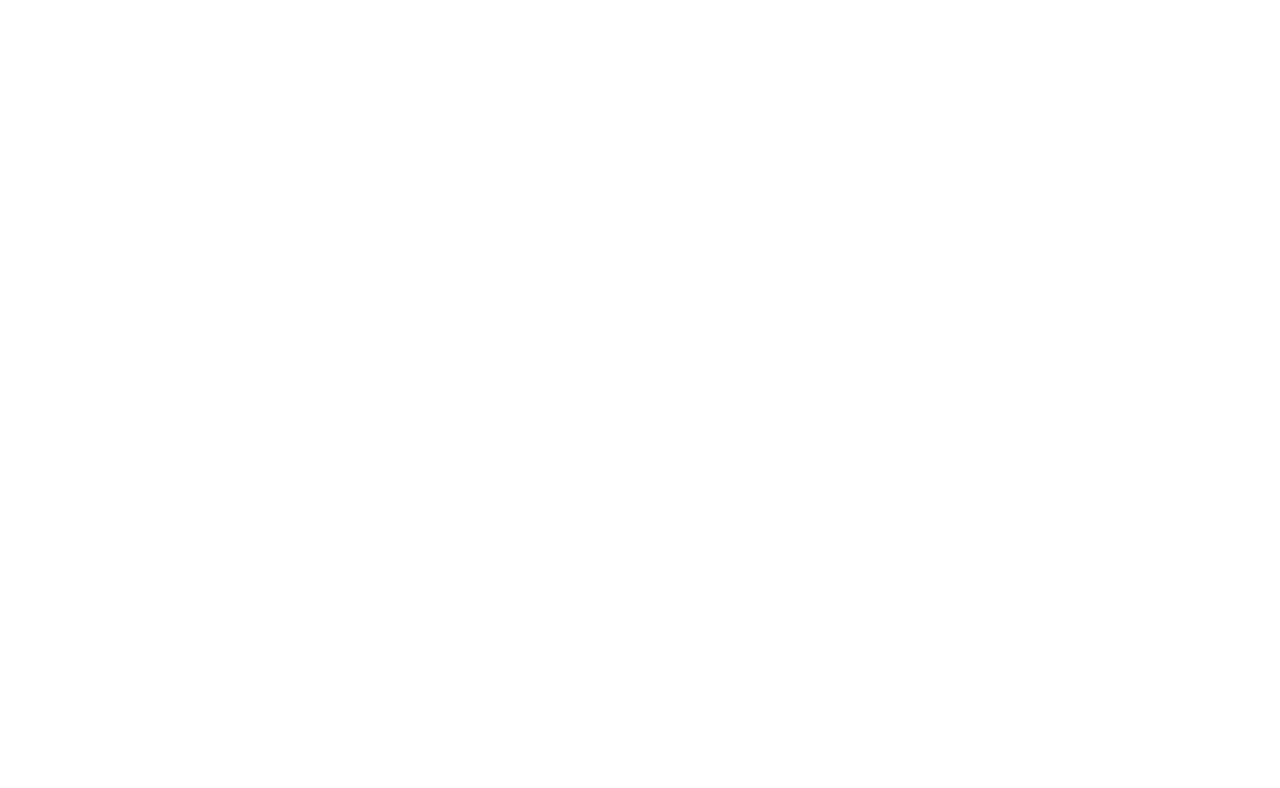
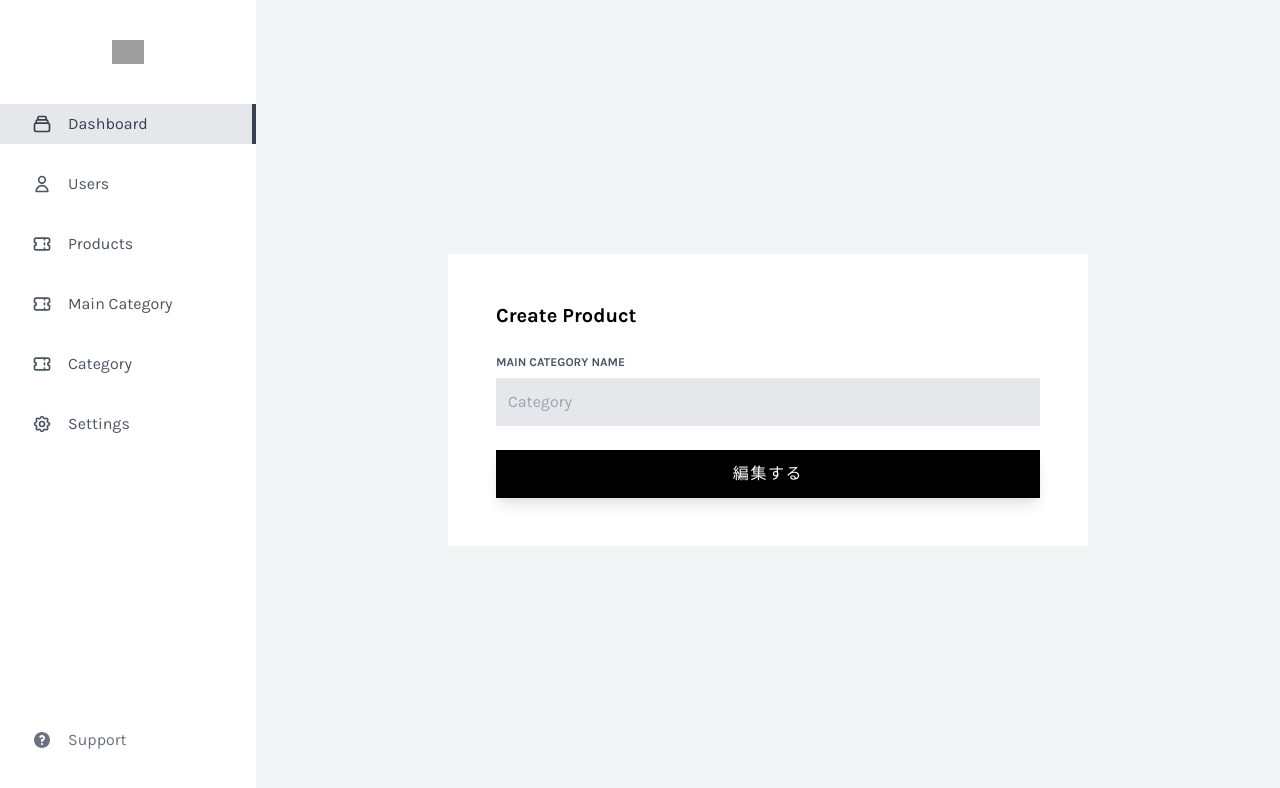
Before and after one commit to AI1411/laravel-react-Ecommerce-client, a React (Create React App) app: page /admin/main_categories/1/edit in a window 1280 px wide. Shown: the top 788 px of the page. Built offline with nearby package versions, Linux system fonts and the light colour scheme; no server answers; grey boxes are pictures that could not be loaded.

Commit message:
MainCategory編集処理

```diff
--- a/src/App.tsx
+++ b/src/App.tsx
@@ -21,6 +21,7 @@
 import AdminCreateCategory from "./pages/Admin/categories/AdminCreateCategory";
 import AdminCreateMainCategory from "./pages/Admin/main_categories/AdminCreateMainCategory";
 import AdminCategoryEdit from "./pages/Admin/categories/AdminCategoryEdit";
+import AdminMainCategoryEdit from "./pages/Admin/main_categories/AdminMainCategoryEdit";
 
 const App = () => {
     return (
@@ -48,6 +49,7 @@
                 {/*MainCategory*/}
                 <Route path="/admin/main_categories" component={AdminMainCategories} exact/>
                 <Route path="/admin/main_categories/create" component={AdminCreateMainCategory} exact/>
+                <Route path="/admin/main_categories/:id/edit" component={AdminMainCategoryEdit} exact/>
                 {/*Category*/}
                 <Route path="/admin/categories" component={AdminCategories} exact/>
                 <Route path="/admin/categories/create" component={AdminCreateCategory} exact/>
--- a/src/pages/Admin/main_categories/AdminMainCategories.tsx
+++ b/src/pages/Admin/main_categories/AdminMainCategories.tsx
@@ -44,9 +44,9 @@
                                     {category.name}
                                 </td>
                                 <td className="p-3 px-5 flex justify-end">
-                                    <button type="button"
-                                            className="mr-3 text-sm bg-blue-500 hover:bg-blue-700 text-white py-1 px-2 rounded focus:outline-none focus:shadow-outline">Save
-                                    </button>
+                                    <Link to={`/admin/main_categories/${category.id}/edit`} type="button"
+                                            className="mr-3 text-sm bg-blue-500 hover:bg-blue-700 text-white py-1 px-2 rounded focus:outline-none focus:shadow-outline">Edit
+                                    </Link>
                                     <button type="button"
                                             className="text-sm bg-red-500 hover:bg-red-700 text-white py-1 px-2 rounded focus:outline-none focus:shadow-outline">Delete
                                     </button>
--- /dev/null
+++ b/src/pages/Admin/main_categories/AdminMainCategoryEdit.tsx
@@ -0,0 +1,60 @@
+import React, {useEffect, useState} from 'react';
+import AdminWrapper from "../layouts/AdminWrapper";
+import {MainCategoryType} from "../../../types/mainCategory";
+import axios from "axios";
+
+const AdminMainCategoryEdit = (props: any) => {
+    const targetId = props.match.params.id;
+    const [mainCategory, setMainCategory] = useState<MainCategoryType>({
+        id: 0,
+        name: '',
+        slug: '',
+    });
+
+    useEffect(() => {
+        getMainCategory();
+    }, []);
+
+    const getMainCategory = async () => {
+        const response = await axios.get(`http://stars.test/api/main_categories/${targetId}`);
+        const data = response.data;
+
+        setMainCategory(data);
+    }
+
+    const updateMainCategory = () => {
+        axios.put(`http://stars.test/api/main_categories/${targetId}`, {
+            name: mainCategory.name,
+        }).then(() => {
+            window.location.href = '/admin/main_categories'
+        })
+    }
+    return (
+        <AdminWrapper>
+            <div className="grid w-3/6 place-items-center mx-auto">
+                <div className="w-full p-12 bg-white">
+                    <h1 className="text-xl font-semibold">Create Product</h1>
+                    <form className="mt-6">
+                        <div className="justify-between gap-3">
+                            <label
+                                className="block text-xs font-semibold text-gray-600 uppercase">Main Category Name</label>
+                            <input
+                                id="firstname" type="text" name="name" placeholder="Category"
+                                defaultValue={mainCategory.name}
+                                className="block w-full p-3 mt-2 text-gray-700 bg-gray-200 appearance-none focus:outline-none focus:bg-gray-300 focus:shadow-inner"
+                                onChange={e => setMainCategory({...mainCategory, name: e.target.value})}
+                            />
+                        </div>
+                        <button type="button"
+                                onClick={updateMainCategory}
+                                className="w-full py-3 mt-6 font-medium tracking-widest text-white uppercase bg-black shadow-lg focus:outline-none hover:bg-gray-900 hover:shadow-none">
+                            編集する
+                        </button>
+                    </form>
+                </div>
+            </div>
+        </AdminWrapper>
+    );
+};
+
+export default AdminMainCategoryEdit;
```
